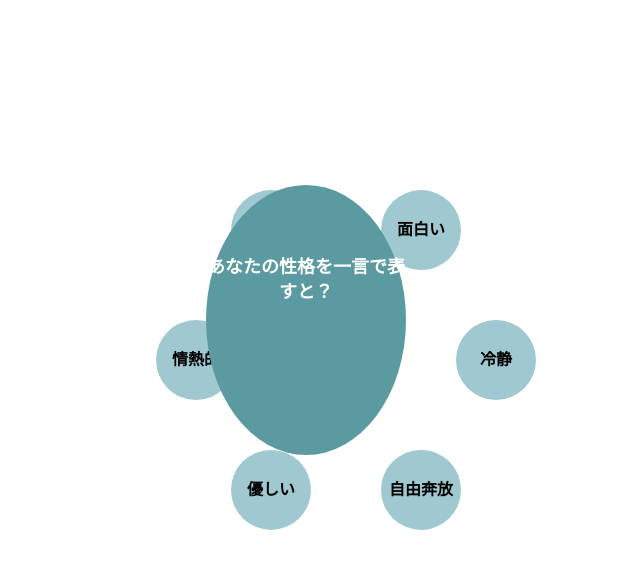
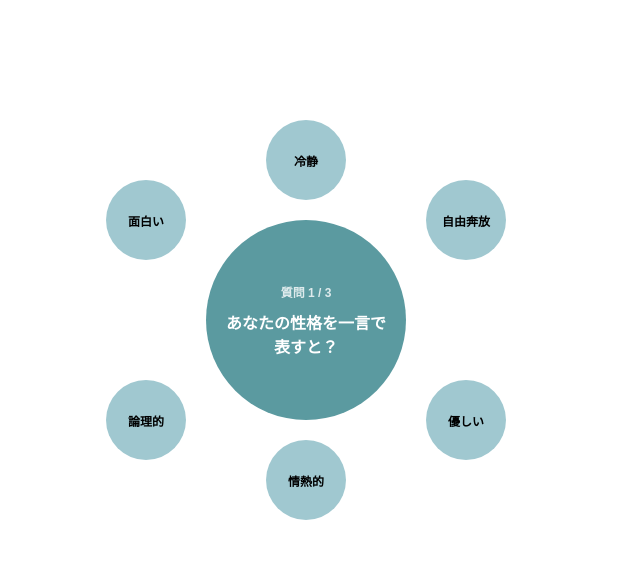
Before and after one commit to Takulogy/love-chat-clean, a React (Vite) app: page / in a window 1280 px wide. Shown: the top 568 px of the page, without its empty margins (334-974 px from the left). Built offline with nearby package versions, Linux system fonts and the light colour scheme.

Commit message:
中心に集めてみた

```diff
--- a/src/LoveCheckForm.css
+++ b/src/LoveCheckForm.css
@@ -1,4 +1,3 @@
-
 .form-container {
     position: relative;
     width: 100%;
@@ -6,6 +5,7 @@
     display: flex;
     justify-content: center;
     align-items: center;
+    font-family: Arial, sans-serif;
 }
 
 .center-circle {
@@ -14,13 +14,25 @@
     height: 200px;
     background-color: #5b9aa0;
     border-radius: 50%;
-  text-align: center;
-  line-height: 1.4;
-  padding-top: 70px;
+    display: flex;
+    justify-content: center;
+    align-items: center;
     color: white;
     font-weight: bold;
-  font-size: 18px;
+    font-size: 16px;
     z-index: 1;
+    text-align: center;
+    padding: 20px;
+    box-sizing: border-box;
+    top: 50%;
+    left: 50%;
+    transform: translate(-50%, -50%);
+}
+
+.options-container {
+    position: relative;
+    width: 400px;
+    height: 400px;
 }
 
 .option-circle {
@@ -29,27 +41,82 @@
     height: 80px;
     background-color: #a0c8d0;
     border-radius: 50%;
-  text-align: center;
-  line-height: 80px;
+    display: flex;
+    justify-content: center;
+    align-items: center;
     font-weight: bold;
     color: black;
     cursor: pointer;
     transition: all 0.3s ease;
-  top: 50%;
-  left: 50%;
-  transform-origin: center;
+    text-align: center;
+    font-size: 12px;
+    padding: 5px;
+    box-sizing: border-box;
 }
 
 .option-circle:hover,
 .option-circle.selected {
     background-color: #4a90e2;
     color: white;
+    transform: scale(1.1);
 }
 
-/* 6個配置 */
-.option-0 { transform: rotate(0deg) translate(150px) rotate(0deg); }
-.option-1 { transform: rotate(60deg) translate(150px) rotate(-60deg); }
-.option-2 { transform: rotate(120deg) translate(150px) rotate(-120deg); }
-.option-3 { transform: rotate(180deg) translate(150px) rotate(-180deg); }
-.option-4 { transform: rotate(240deg) translate(150px) rotate(-240deg); }
-.option-5 { transform: rotate(300deg) translate(150px) rotate(-300deg); }
+/* 6個の選択肢を円形に配置 */
+.option-0 { top: 0; left: 50%; transform: translateX(-50%); }
+.option-1 { top: 25%; right: 0; transform: translateY(-50%); }
+.option-2 { bottom: 25%; right: 0; transform: translateY(50%); }
+.option-3 { bottom: 0; left: 50%; transform: translateX(-50%); }
+.option-4 { bottom: 25%; left: 0; transform: translateY(50%); }
+.option-5 { top: 25%; left: 0; transform: translateY(-50%); }
+
+/* 診断完了画面のスタイル */
+.completion-container {
+    text-align: center;
+    padding: 40px;
+    background-color: #f0f8ff;
+    border-radius: 20px;
+    box-shadow: 0 4px 15px rgba(0,0,0,0.1);
+}
+
+.completion-title {
+    color: #5b9aa0;
+    margin-bottom: 20px;
+}
+
+.completion-text {
+    margin-bottom: 20px;
+}
+
+.answers-list {
+    list-style: none;
+    padding: 0;
+}
+
+.answer-item {
+    margin: 10px 0;
+    padding: 10px;
+    background-color: #a0c8d0;
+    border-radius: 10px;
+    color: white;
+}
+
+.reset-button {
+    margin-top: 20px;
+    padding: 10px 20px;
+    background-color: #5b9aa0;
+    color: white;
+    border: none;
+    border-radius: 10px;
+    cursor: pointer;
+    font-size: 16px;
+}
+
+.question-number {
+    font-size: 12px;
+    margin-bottom: 10px;
+    opacity: 0.8;
+}
+
+.question-text {
+    font-weight: bold;
+}
--- a/src/LoveCheckForm.jsx
+++ b/src/LoveCheckForm.jsx
@@ -1,4 +1,3 @@
-
 import React, { useState } from 'react';
 import './LoveCheckForm.css';
 
@@ -7,35 +6,81 @@ const questions = [
         question: "あなたの性格を一言で表すと？",
         options: ["冷静", "自由奔放", "優しい", "情熱的", "論理的", "面白い"]
     },
-  // 他の質問もここに追加可能
+    {
+        question: "理想のデートは？",
+        options: ["映画館", "レストラン", "公園散歩", "テーマパーク", "美術館", "カフェ"]
+    },
+    {
+        question: "恋人に求めるものは？",
+        options: ["優しさ", "ユーモア", "知性", "誠実さ", "積極性", "安定感"]
+    }
 ];
 
 const LoveCheckForm = () => {
     const [currentQuestion, setCurrentQuestion] = useState(0);
     const [answers, setAnswers] = useState([]);
     const [selected, setSelected] = useState(null);
+    const [isCompleted, setIsCompleted] = useState(false);
 
     const handleSelect = (index) => {
         setSelected(index);
         const newAnswers = [...answers, questions[currentQuestion].options[index]];
+
         setTimeout(() => {
             setAnswers(newAnswers);
             setSelected(null);
+
             if (currentQuestion + 1 < questions.length) {
                 setCurrentQuestion(currentQuestion + 1);
             } else {
-        alert("診断完了！");
-        // 遷移処理など
+                setIsCompleted(true);
             }
         }, 300);
     };
+
+    const resetQuiz = () => {
+        setCurrentQuestion(0);
+        setAnswers([]);
+        setSelected(null);
+        setIsCompleted(false);
+    };
+
+    if (isCompleted) {
+        return (
+            <div className="form-container">
+                <div className="completion-container">
+                    <h2 className="completion-title">診断完了！</h2>
+                    <p className="completion-text">あなたの回答:</p>
+                    <ul className="answers-list">
+                        {answers.map((answer, index) => (
+                            <li key={index} className="answer-item">
+                                {questions[index].question} → {answer}
+                            </li>
+                        ))}
+                    </ul>
+                    <button
+                        onClick={resetQuiz}
+                        className="reset-button"
+                    >
+                        もう一度診断する
+                    </button>
+                </div>
+            </div>
+        );
+    }
 
     const current = questions[currentQuestion];
 
     return (
         <div className="form-container">
+            <div className="options-container">
                 <div className="center-circle">
+                    <div>
+                        <div className="question-number">
+                            質問 {currentQuestion + 1} / {questions.length}
+                        </div>
                         <div className="question-text">{current.question}</div>
+                    </div>
                 </div>
                 {current.options.map((option, index) => (
                     <div
@@ -47,6 +92,7 @@ const LoveCheckForm = () => {
                     </div>
                 ))}
             </div>
+        </div>
     );
 };
 
```
Lines whose indentation alone changed are shown as unchanged.
